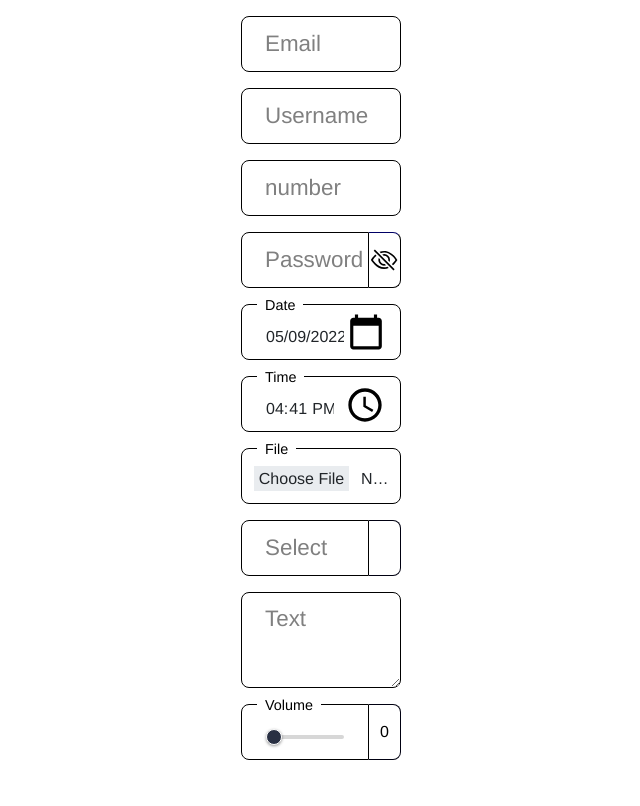
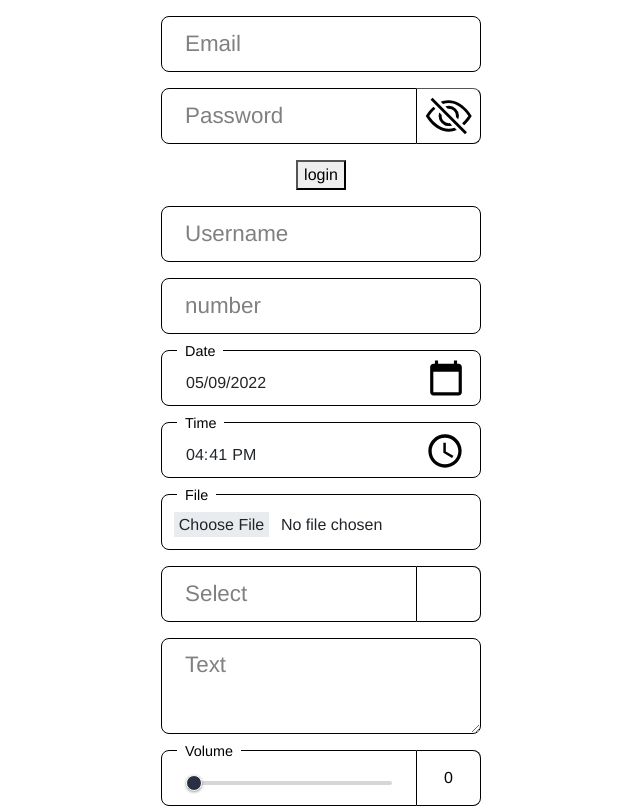
Before and after one commit to TimL135/sexyinputs, a Vue app: page / in a window 1280 px wide. Shown: the whole page, without its empty margins (319-959 px from the left). Built offline with nearby package versions, Linux system fonts and the light colour scheme.

Commit message:
add error handling; fix range input

```diff
--- a/src/components/SexyInput.vue
+++ b/src/components/SexyInput.vue
@@ -1,5 +1,10 @@
 <template>
   <div class="input-contain mt-3 shadow-none">
+    <div class="">
+      <div v-if="error" class="error">
+        {{ error }}
+      </div>
+    </div>
     <!-- standard input field -->
     <input
       v-if="type != 'textarea' && type != 'select'"
@@ -278,6 +283,17 @@ export default defineComponent({
       type: Boolean,
       default: false,
     },
+    error: {
+      type: String,
+    },
+    borderColor: {
+      type: String,
+      default: "black",
+    },
+    errorColor: {
+      type: String,
+      default: "red",
+    },
   },
   data() {
     return {
@@ -312,6 +328,17 @@ export default defineComponent({
         ? this.filteredItems[this.currentSelectionIndex]
         : undefined;
     },
+    borderColorComputed() {
+      return this.error ? this.errorColor : this.borderColor;
+    },
+    rangeTrackSize() {
+      if (!this.element) return "0%";
+      const min = +this.element!.min || 0;
+      const max = +this.element!.max || 100;
+      const value = parseInt(this.modelValue);
+      const size = ((value - min) / (max - min)) * 100;
+      return size + "%";
+    },
   },
   mounted() {
     if (this.type == "date") {
@@ -342,7 +369,6 @@ export default defineComponent({
       //set Element to standardInput and sets the background in the range input
       setTimeout(() => {
         this.element = document.getElementById(this.id) as HTMLInputElement;
-        this.setBackgroundSize();
       }, 1);
     }
   },
@@ -354,19 +380,17 @@ export default defineComponent({
     async inputNumber(event: Event) {
       //enables the sideInput during rangeInput
       await this.updateValue(event);
-      this.setBackgroundSize();
     },
     updateValue(event: Event | string | any) {
       //correct the value if necessary and update it
       if (this.controlInput) {
         if (this.type == "range") {
-          this.setBackgroundSize();
           let inputValue = parseInt(event.target.value);
           if (inputValue > (this.element.max || 100))
             inputValue = parseInt(this.element.max) || 100;
           if (inputValue < (this.element.min || 0))
             inputValue = parseInt(this.element.min) || 0;
-
+          if (isNaN(inputValue)) inputValue = 0;
           this.$emit("update:modelValue", inputValue);
           return;
         }
@@ -394,21 +418,6 @@ export default defineComponent({
       } catch {
         return;
       }
-    },
-    setBackgroundSize() {
-      //sets the background in the range input
-      this.element?.style.setProperty(
-        "--background-size",
-        `${this.getBackgroundSize()}%`
-      );
-    },
-    getBackgroundSize() {
-      //calculates how much of the rangeInput is marked
-      const min = +this.element!.min || 0;
-      const max = +this.element!.max || 100;
-      const value = +this.element!.value;
-      const size = ((value - min) / (max - min)) * 100;
-      return size;
     },
     onInput(event: Event) {
       //is executed when something is entered in selectInput.
@@ -533,6 +542,14 @@ export default defineComponent({
 .input-contain {
   position: relative;
   border-radius: 0.5rem;
+  .error {
+    width: 30%;
+    background-color: white;
+    color: red;
+    position: absolute;
+    top: 80%;
+    left: 5%;
+  }
   input {
     text-align: start;
     padding-left: 1.5rem;
@@ -540,7 +557,8 @@ export default defineComponent({
     height: 3.5rem;
     width: 100%;
     line-height: 4rem;
-    border: 1px solid black;
+    border: 1px solid;
+    border-color: v-bind(borderColorComputed);
     border-radius: 0.5rem;
     .placeholder-text {
       font-size: 1.4rem; //input fontsize
@@ -548,12 +566,12 @@ export default defineComponent({
     }
     &:focus {
       outline: none;
-      border-color: var(--navbarColor1);
+      border-color: v-bind(borderColorComputed);
       & + .placeholder-text .text {
         background-color: white;
         font-size: 1.1rem;
         transform: translate(0, -100%);
-        border-color: var(--navbarColor1);
+        border-color: v-bind(borderColorComputed);
         color: var(--navbarColor1);
       }
     }
@@ -587,7 +605,7 @@ export default defineComponent({
     &::-webkit-slider-runnable-track {
       height: 0.2rem;
       background: linear-gradient(to right, #293043, #293043), #d7d7d7;
-      background-size: var(--background-size, 0%) 100%;
+      background-size: v-bind(rangeTrackSize);
       background-repeat: no-repeat;
       border-radius: 5px;
     }
@@ -653,7 +671,7 @@ export default defineComponent({
     width: 20%;
     border-radius: 0 0.5rem 0.5rem 0;
     border-width: 1px;
-    border-color: #001;
+    border-color: v-bind(borderColorComputed);
     border-left: none;
     display: flex;
     background-color: white;
@@ -697,9 +715,10 @@ export default defineComponent({
       width: 100%;
       border-radius: 0.5rem 0.5rem 0rem 0rem;
       height: 45%;
-      border-top: 1px solid black;
-      border-left: 1px solid #001;
-      border-right: 1px solid #001;
+      border-top: 1px solid;
+      border-left: 1px solid;
+      border-right: 1px solid;
+      border-color: v-bind(borderColorComputed);
     }
   }
   input:focus + .placeholder-text .text {
@@ -712,7 +731,8 @@ export default defineComponent({
     padding-left: 1.5rem;
     min-height: 3.5rem;
     width: 100%;
-    border: 1px solid black;
+    border: 1px solid;
+    border-color: v-bind(borderColorComputed);
     border-radius: 0.5rem;
     padding-top: 1rem;
     text-shadow: none;
@@ -766,9 +786,10 @@ export default defineComponent({
       width: 100%;
       border-radius: 0.5rem 0.5rem 0rem 0rem;
       height: 51%;
-      border-top: 1px solid black;
-      border-left: 1px solid #001;
-      border-right: 1px solid #001;
+      border-top: 1px solid;
+      border-left: 1px solid;
+      border-right: 1px solid;
+      border-color: v-bind(borderColorComputed);
     }
   }
 }
--- a/src/views/App.vue
+++ b/src/views/App.vue
@@ -1,27 +1,29 @@
 <template>
   <div class="d-flex justify-content-center">
-    <form action="" style="width: 12.5%">
+    <form action="" style="width: 25%" @submit.prevent="login">
       <SexyInput
         placeholder="Email"
         type="email"
         v-model="email"
         :labelBorder="true"
+        :error="errors.email"
       ></SexyInput>
+      <SexyInput
+        placeholder="Password"
+        type="password"
+        v-model="password"
+        :error="errors.password"
+      ></SexyInput>
+      <button class="mt-3">login</button>
       <SexyInput
         placeholder="Username"
         type="text"
         v-model="username"
-        required
       ></SexyInput>
       <SexyInput
         placeholder="number"
         type="number"
         v-model="number"
-      ></SexyInput>
-      <SexyInput
-        placeholder="Password"
-        type="password"
-        v-model="password"
       ></SexyInput>
       <SexyInput placeholder="Date" type="date" v-model="date"></SexyInput>
       <SexyInput placeholder="Time" type="time" v-model="time"></SexyInput>
@@ -54,7 +56,6 @@
             key = v;
           }
         "
-        required
       ></SexyInput>
       <SexyInput placeholder="Text" type="textarea" v-model="text"></SexyInput>
       <SexyInput placeholder="Volume" type="range" v-model="range"></SexyInput>
@@ -84,12 +85,20 @@ export default defineComponent({
       range: 0,
       array: [{ name: "hello" }, { name: "hallo" }],
       text: "",
+      errors: {},
     };
   },
   components: {
     SexyInput,
   },
-  methods: {},
+  methods: {
+    login() {
+      if (!this.email)
+        Object.assign(this.errors, { email: "bitte Feld ausfüllen" });
+      if (!this.password)
+        Object.assign(this.errors, { password: "bitte Feld ausfüllen" });
+    },
+  },
 });
 </script>
 <style lang="scss">
```
